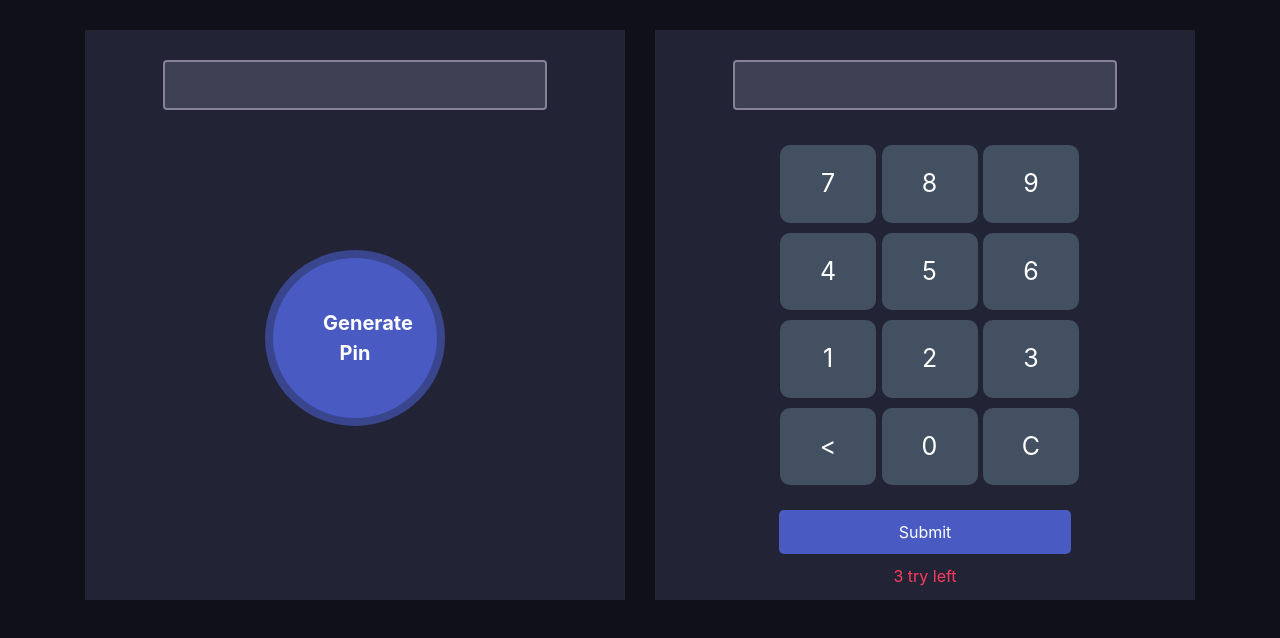
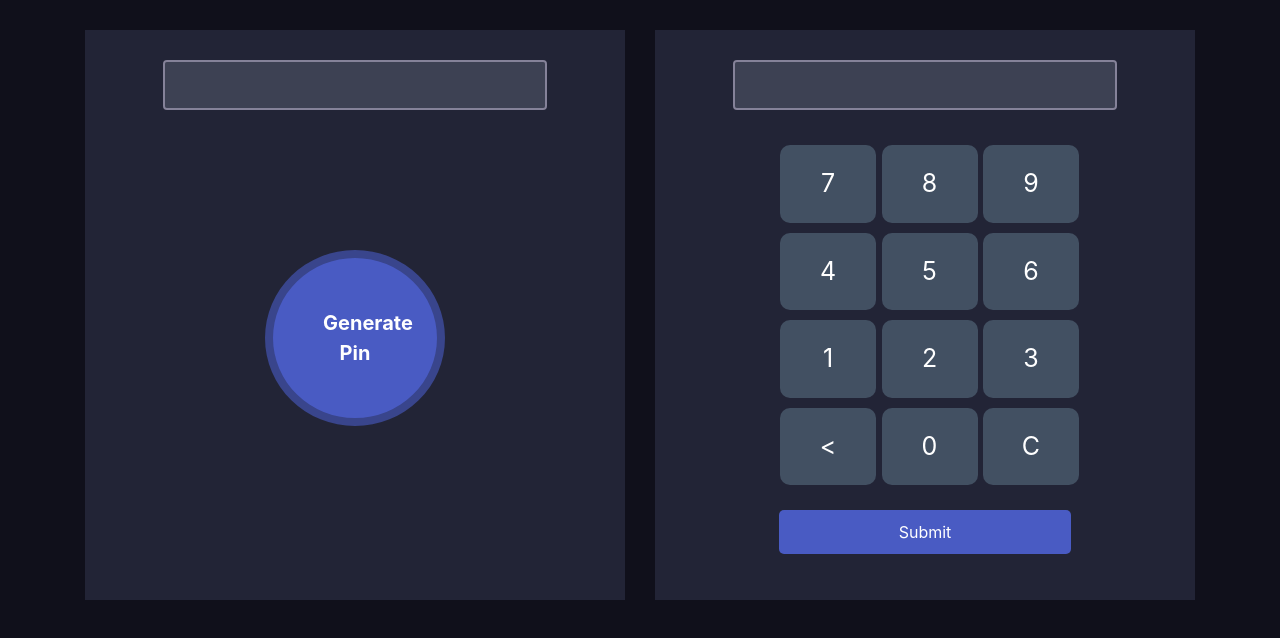
Before and after one commit to borshon420/pin-matcher-solution-js, a plain HTML site: page index.html in a window 1280 px wide. Drawn offline with nearby package versions, Linux system fonts and the light colour scheme.

Commit message:
update Pin matcher

```diff
--- a/index.html
+++ b/index.html
@@ -43,7 +43,7 @@
                             </div>
                             <div>
                                 <button onclick="verifyPin()" type="submit" class="submit-btn">Submit</button>
-                                <p class="action-left">3 try left</p>
+                                <!-- <p class="action-left">3 try left</p> -->
                             </div>
                     </div>
                 </div>
```
